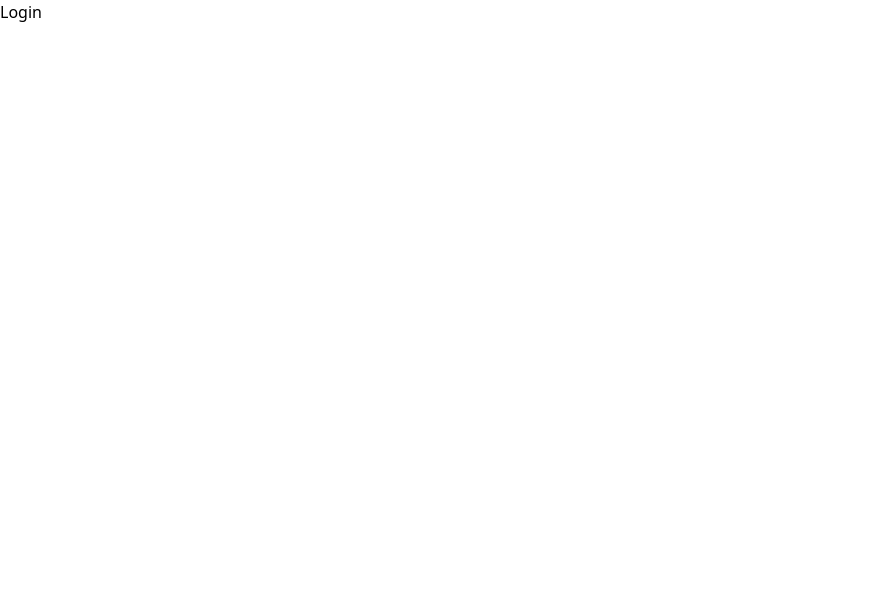
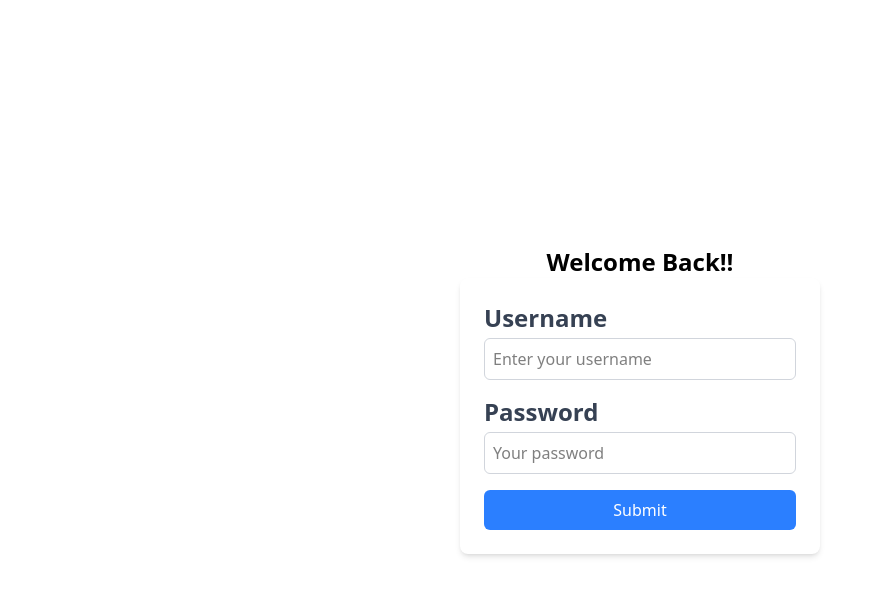
Before and after one commit to kamal-sethi/CARGO_SHIPMENT_TRACKER, a React (Vite) app in the folder frontend/: page /login in a window 1280 px wide. Shown: the top 596 px of the page, without its empty margins (0-881 px from the left). Built offline with nearby package versions, Linux system fonts and the light colour scheme.

Commit message:
created a login component

```diff
--- a/frontend/src/components/Login.jsx
+++ b/frontend/src/components/Login.jsx
@@ -1,9 +1,63 @@
-import React from 'react'
+import React, { useState } from "react";
 
 const Login = () => {
+  const [username, setUsername] = useState("");
+  const [password, setPassword] = useState("");
+
+  const handleSubmit = (e) => {
+    e.preventDefault();
+    console.log(username, password);
+  };
   return (
-    <div>Login</div>
-  )
-}
+    <div class="flex flex-col items-center justify-center min-h-screen">
+      <h1 className="text-2xl font-bold ">Welcome Back!!</h1>
+      <div class="max-w-md w-90 mx-auto p-6 bg-white rounded-lg shadow-md ">
+        <form class="space-y-4" onSubmit={handleSubmit}>
+          <div>
+            <label
+              for="username"
+              class="block text-gray-700 text-2xl font-bold"
+            >
+              Username
+            </label>
+            <input
+              type="email"
+              value={username}
+              id="username"
+              name="username"
+              placeholder="Enter your username"
+              onChange={(e) => setUsername(e.target.value)}
+              class="mt-1 block w-full border border-gray-300 rounded-md p-2 focus:outline-none focus:ring focus:border-blue-300"
+            />
+          </div>
 
-export default Login
+          <div>
+            <label
+              for="password"
+              class="block text-gray-700 text-2xl font-bold"
+            >
+              Password
+            </label>
+            <input
+              id="password"
+              name="password"
+              placeholder="Your password"
+              value={password}
+              onChange={(e) => setPassword(e.target.value)}
+              class="mt-1 block w-full border border-gray-300 rounded-md p-2 focus:outline-none focus:ring focus:border-blue-300"
+            ></input>
+          </div>
+
+          <button
+            type="submit"
+            class="w-full bg-blue-500 text-white py-2 rounded-md hover:bg-blue-600 transition-colors"
+          >
+            Submit
+          </button>
+        </form>
+      </div>
+    </div>
+  );
+};
+
+export default Login;
```
